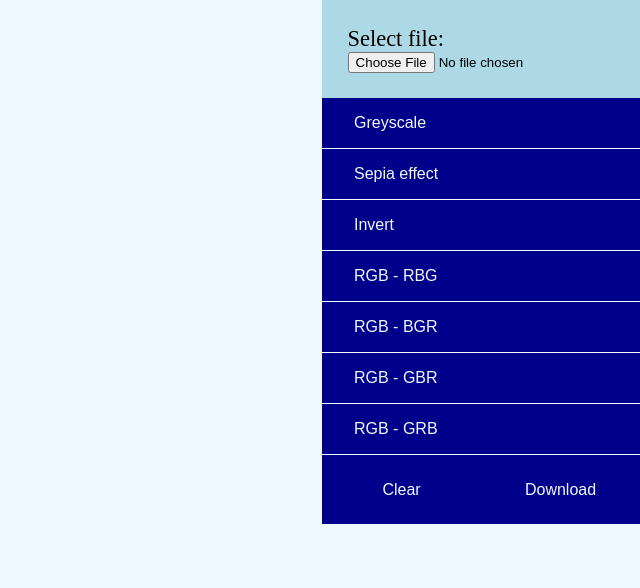
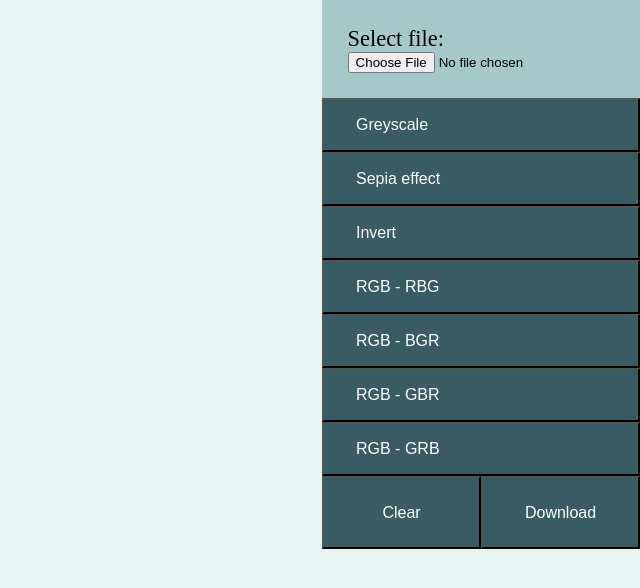
Before and after one commit to Mama-simba/photo-effects-app, a plain HTML site: page index.html in a window 1280 px wide. Shown: the whole page, without its empty margins (640-1280 px from the left). Drawn offline with Linux system fonts and the light colour scheme.

Commit message:
buttons styling

```diff
--- a/styles.css
+++ b/styles.css
@@ -6,7 +6,7 @@
 }
 
 body {
-    background-color: aliceblue;
+    background-color: #E7F6F2;
     display: flex;
     flex-direction: column;
 }
@@ -33,24 +33,24 @@ label{
 }
 
 .input-wrapper {
-    background-color: lightblue;
+    background-color: #A5C9CA;
     padding: 1.6rem;
 }
 
 button {
     text-align: left;
-    background-color:darkblue;
+    background-color:#395B64;
     padding: 1rem 0 1rem 2rem;
     font-size: 1rem;
-    color:aliceblue;
-    border: none;
-    border-bottom: 1px solid;
+    color: white;
 }
 
 button:hover{
     cursor: pointer;
-    background-color: antiquewhite;
-    color: black;
+    background-color: #E7F6F2;
+    color: #395B64;
+    border: 3px solid #395B64;
+    border-radius: 4px;
 }
 
 .effects {
@@ -64,7 +64,6 @@ button:hover{
 
 .controls > button {
     flex: 1;
-    border-bottom: none;
     text-align: center;
     padding: 1.6rem 0;
 }
```
Also changed, not shown: 1 other file.
